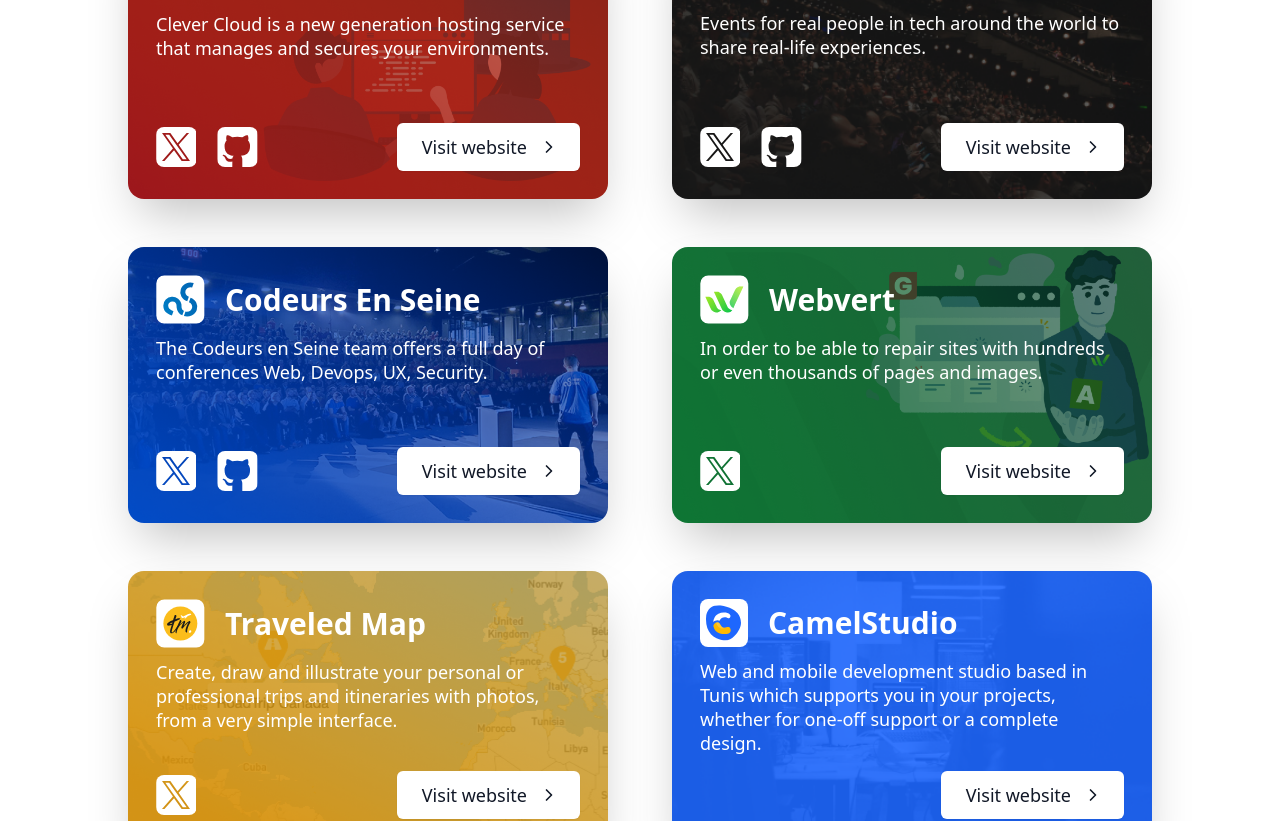
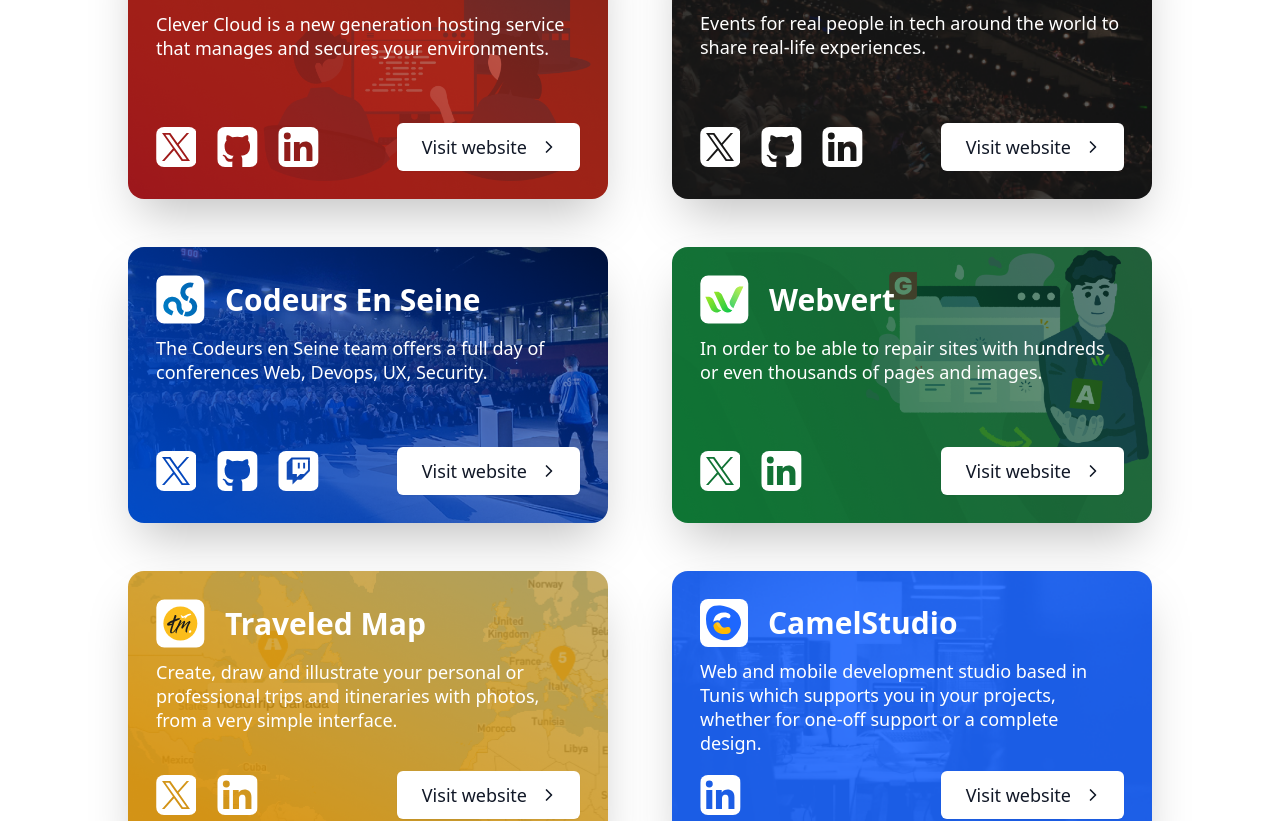
Before and after one commit to AzizOuertani/BearForge, a Next.js app: page / in a window 1280 px wide. Shown: the part 1300-2121 px from the top of the page. Built offline with nearby package versions, Linux system fonts and the light colour scheme.

Commit message:
fix(Detailed card) : add facebook linkedin and twitch icons

```diff
--- a/src/components/ui/detailCard/DetailCard.tsx
+++ b/src/components/ui/detailCard/DetailCard.tsx
@@ -3,7 +3,10 @@
 
 import NextImage from "@/components/ui/image/NextImage";
 
+import { FacebookLogo } from "~/svg/social/facebook";
 import { GithubLogo } from "~/svg/social/github";
+import { LinkedInLogo } from "~/svg/social/linkedin";
+import { TwitchLogo } from "~/svg/social/twitch";
 import { TwitterLogo } from "~/svg/social/twitter";
 import { YouTubeLogo } from "~/svg/social/youtube";
 type DetailCardProps = {
@@ -13,6 +16,9 @@
   githubUrl?: string;
   twitterUrl?: string;
   youtubeUrl?: string;
+  linkedinUrl?: string;
+  twitchUrl?: string;
+  facebookUrl?: string;
   projectLogo: JSX.Element;
   button: string;
   buttonUrl: string;
@@ -77,6 +83,39 @@
                 </a>
               </li>
             )}
+            {DetailCardData.linkedinUrl && (
+              <li>
+                <a
+                  href={DetailCardData.linkedinUrl}
+                  className="text-white hover:text-gray-200"
+                >
+                  <span className="sr-only">LinkedIn</span>
+                  <LinkedInLogo className="rounded-lg" />
+                </a>
+              </li>
+            )}
+            {DetailCardData.twitchUrl && (
+              <li>
+                <a
+                  href={DetailCardData.twitchUrl}
+                  className="text-white hover:text-gray-200"
+                >
+                  <span className="sr-only">Twitch</span>
+                  <TwitchLogo className="rounded-lg" />
+                </a>
+              </li>
+            )}
+            {DetailCardData.facebookUrl && (
+              <li>
+                <a
+                  href={DetailCardData.facebookUrl}
+                  className="text-white hover:text-gray-200"
+                >
+                  <span className="sr-only">Facebook</span>
+                  <FacebookLogo className="rounded-lg" />
+                </a>
+              </li>
+            )}
           </ul>
           <a
             href={DetailCardData.buttonUrl}
```
